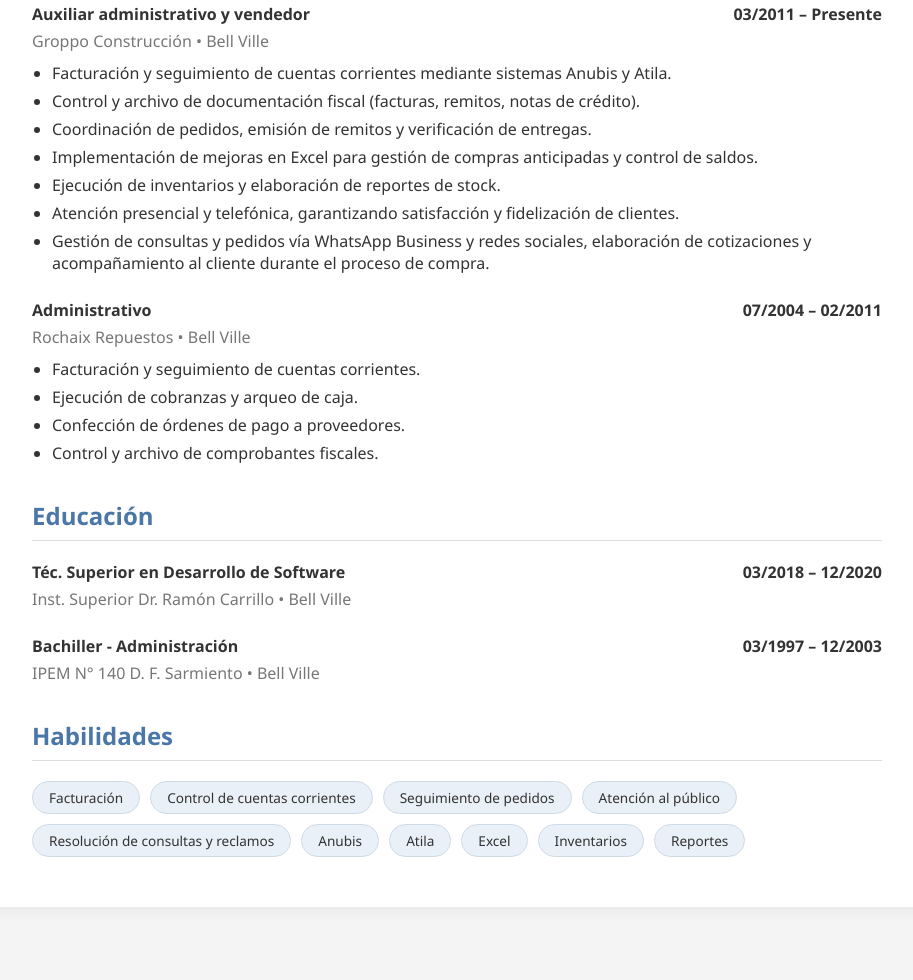
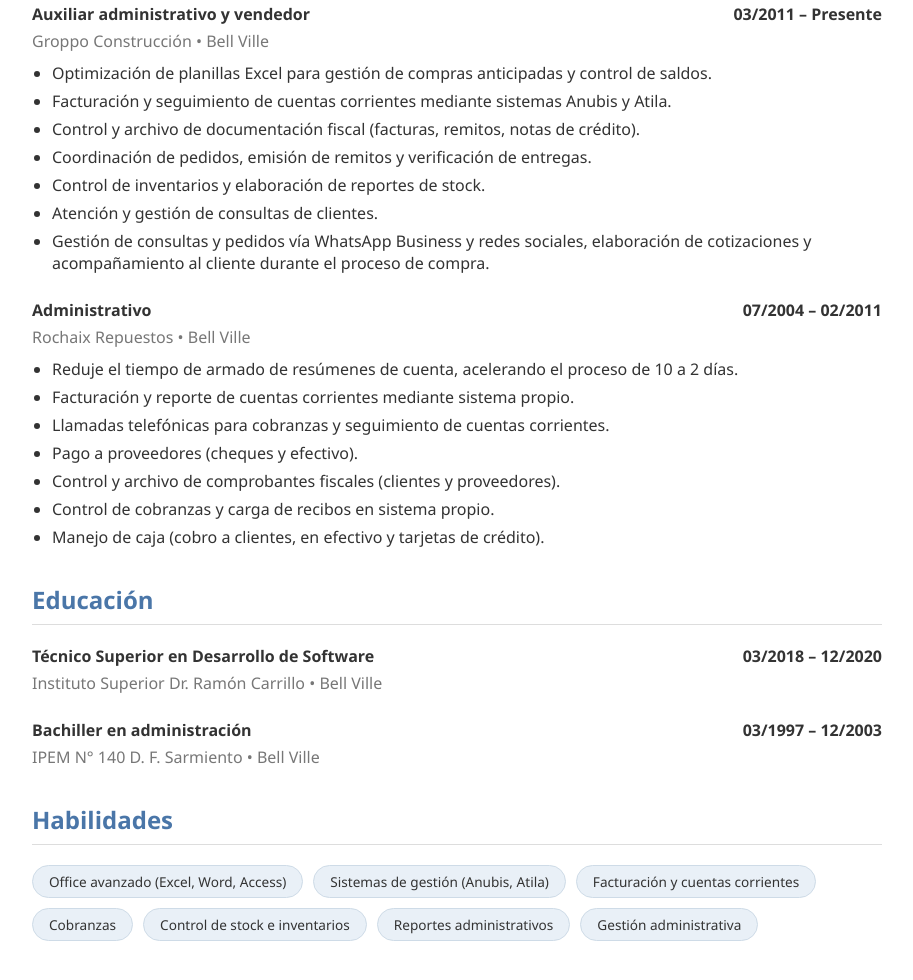
Before and after one commit to martinroida/CV_ROIDA-martin, a plain HTML site: page index.html in a window 1280 px wide. Shown: the part 680-1660 px from the top of the page, without its empty margins (183-1096 px from the left). Before the commit the page ends 1627 px from the top, so only its background shows below. Drawn offline with Linux system fonts and the light colour scheme.

Commit message:
:bug: fix: se quito cp - se modifico descripcion de tareas en Groppo Construccion - se modifico descripcion de tareas en Rochaix Repuestos - se cambio el nombre de Instituto en Educacion - se cambiaron Habilidades relevantes

```diff
--- a/index.html
+++ b/index.html
@@ -184,7 +184,7 @@
             <img src="assets/images/profile_pic.png" alt="Foto de Perfil" class="profile-pic">
             <h1>Martín ROIDA</h1>
             <div class="contact-info">
-                3537-677431 • Bell Ville, Córdoba, 2550, Argentina • martindarioroida@gmail.com <br>
+                3537-677431 • Bell Ville, Córdoba, Argentina • martindarioroida@gmail.com <br>
                 <a target="_blank" href="https://www.linkedin.com/in/martinroida/" style="color: inherit; text-decoration: none;">https://www.linkedin.com/in/martinroida/</a>
             </div>
         </header>
@@ -203,12 +203,12 @@
                 </div>
                 <div class="item-sub">Groppo Construcción • Bell Ville</div>
                 <ul>
+                    <li>Optimización de planillas Excel para gestión de compras anticipadas y control de saldos.</li>
                     <li>Facturación y seguimiento de cuentas corrientes mediante sistemas Anubis y Atila.</li>
                     <li>Control y archivo de documentación fiscal (facturas, remitos, notas de crédito).</li>
                     <li>Coordinación de pedidos, emisión de remitos y verificación de entregas.</li>
-                    <li>Implementación de mejoras en Excel para gestión de compras anticipadas y control de saldos.</li>
-                    <li>Ejecución de inventarios y elaboración de reportes de stock.</li>
-                    <li>Atención presencial y telefónica, garantizando satisfacción y fidelización de clientes.</li>
+                    <li>Control de inventarios y elaboración de reportes de stock.</li>
+                    <li>Atención y gestión de consultas de clientes.</li>
                     <li>Gestión de consultas y pedidos vía WhatsApp Business y redes sociales, elaboración de cotizaciones y acompañamiento al cliente durante el proceso de compra.</li>
                 </ul>
             </div>
@@ -220,10 +220,13 @@
                 </div>
                 <div class="item-sub">Rochaix Repuestos • Bell Ville</div>
                 <ul>
-                    <li>Facturación y seguimiento de cuentas corrientes.</li>
-                    <li>Ejecución de cobranzas y arqueo de caja.</li>
-                    <li>Confección de órdenes de pago a proveedores.</li>
-                    <li>Control y archivo de comprobantes fiscales.</li>
+                    <li>Reduje el tiempo de armado de resúmenes de cuenta, acelerando el proceso de 10 a 2 días.</li>
+                    <li>Facturación y reporte de cuentas corrientes mediante sistema propio.</li>
+                    <li>Llamadas telefónicas para cobranzas y seguimiento de cuentas corrientes.</li>
+                    <li>Pago a proveedores (cheques y efectivo).</li>
+                    <li>Control y archivo de comprobantes fiscales (clientes y proveedores).</li>
+                    <li>Control de cobranzas y carga de recibos en sistema propio.</li>
+                    <li>Manejo de caja (cobro a clientes, en efectivo y tarjetas de crédito).</li>
                 </ul>
             </div>
         </section>
@@ -232,14 +235,14 @@
             <h2>Educación</h2>
             <div class="item">
                 <div class="item-header">
-                    <span>Téc. Superior en Desarrollo de Software</span>
+                    <span>Técnico Superior en Desarrollo de Software</span>
                     <span>03/2018 – 12/2020</span>
                 </div>
-                <div class="item-sub">Inst. Superior Dr. Ramón Carrillo • Bell Ville</div>
+                <div class="item-sub">Instituto Superior Dr. Ramón Carrillo • Bell Ville</div>
             </div>
             <div class="item">
                 <div class="item-header">
-                    <span>Bachiller - Administración</span>
+                    <span>Bachiller en administración</span>
                     <span>03/1997 – 12/2003</span>
                 </div>
                 <div class="item-sub">IPEM N° 140 D. F. Sarmiento • Bell Ville</div>
@@ -249,16 +252,13 @@
         <section>
             <h2>Habilidades</h2>
             <div class="skills-container">
-                <span class="skill-tag">Facturación</span>
-                <span class="skill-tag">Control de cuentas corrientes</span>
-                <span class="skill-tag">Seguimiento de pedidos</span>
-                <span class="skill-tag">Atención al público</span>
-                <span class="skill-tag">Resolución de consultas y reclamos</span>
-                <span class="skill-tag">Anubis</span>
-                <span class="skill-tag">Atila</span>
-                <span class="skill-tag">Excel</span>
-                <span class="skill-tag">Inventarios</span>
-                <span class="skill-tag">Reportes</span>
+                <span class="skill-tag">Office avanzado (Excel, Word, Access)</span>
+                <span class="skill-tag">Sistemas de gestión (Anubis, Atila)</span>
+                <span class="skill-tag">Facturación y cuentas corrientes</span>
+                <span class="skill-tag">Cobranzas</span>
+                <span class="skill-tag">Control de stock e inventarios</span>
+                <span class="skill-tag">Reportes administrativos</span>
+                <span class="skill-tag">Gestión administrativa</span>
             </div>
         </section>
 
```
Also changed, not shown: 1 other file.
